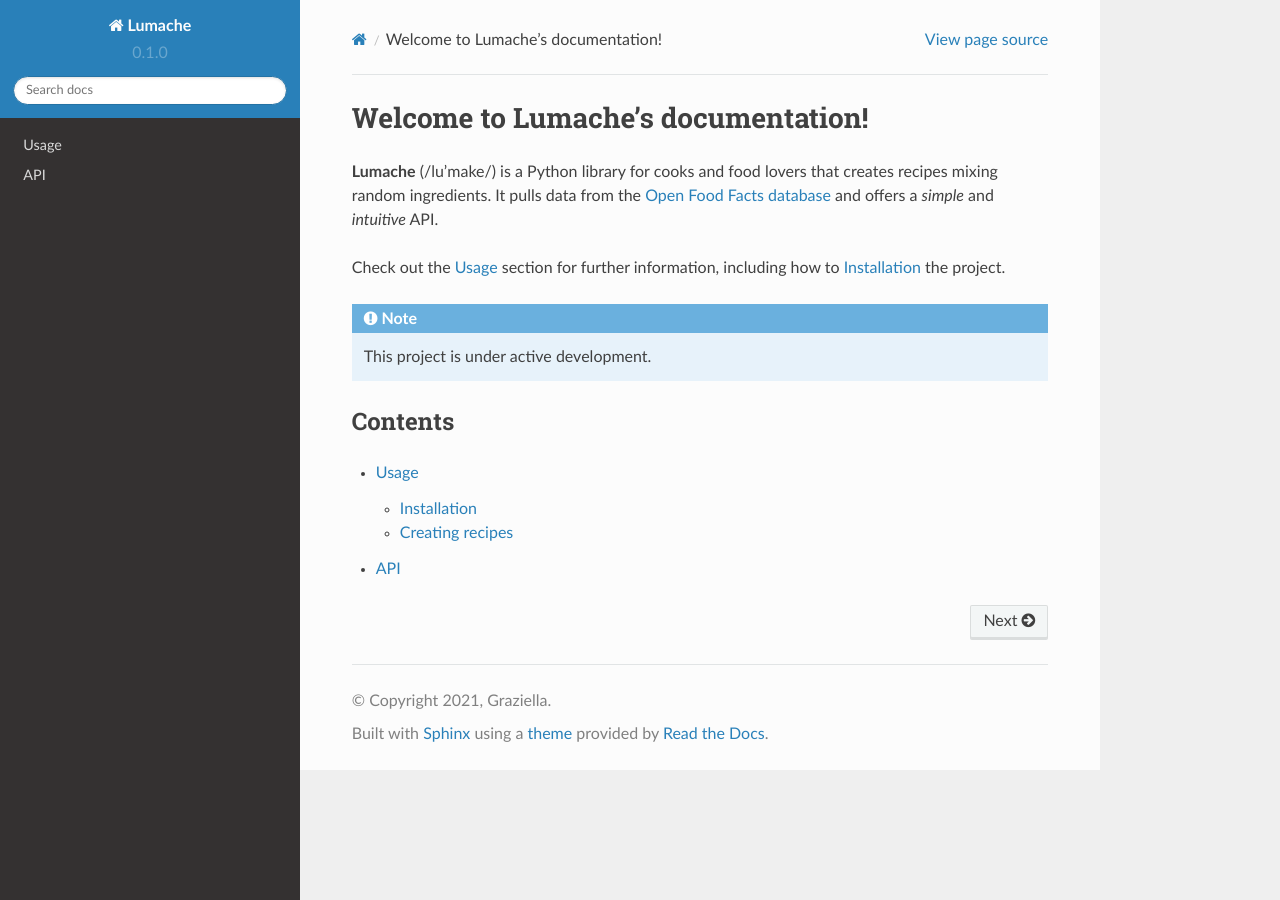
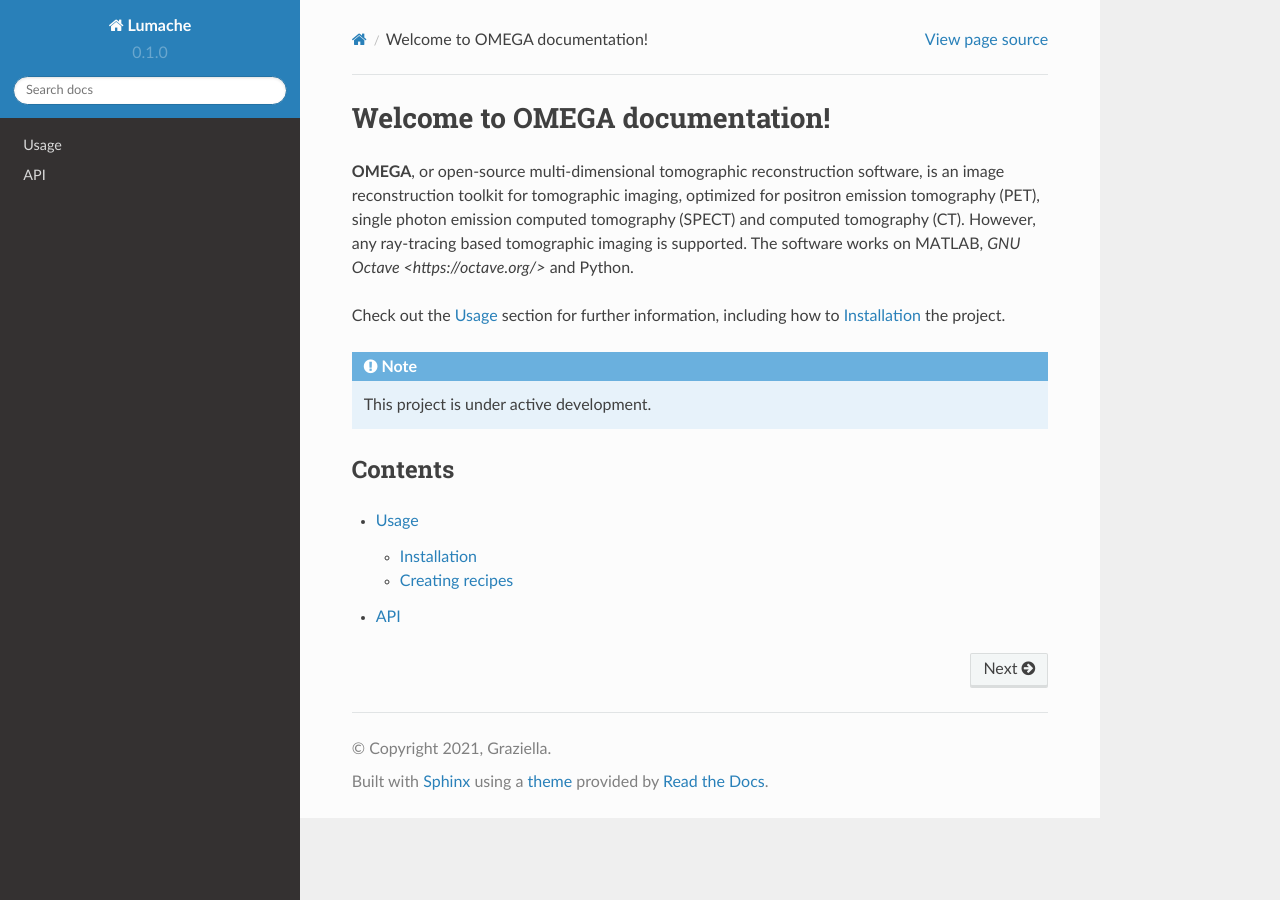
Before and after one commit to villekf/OMEGA-doc, a Sphinx documentation site: the page built from docs/source/index.rst, in a window 1280 px wide. Built offline with Sphinx 7.4.7 and the Read the Docs theme 2.0.0, drawn with Linux system fonts in a browser that asks for light colours.

Commit message:
Update index.rst

```diff
--- a/docs/source/index.rst
+++ b/docs/source/index.rst
@@ -1,10 +1,8 @@
-Welcome to Lumache's documentation!
+Welcome to OMEGA documentation!
 ===================================
 
-**Lumache** (/lu'make/) is a Python library for cooks and food lovers
-that creates recipes mixing random ingredients.
-It pulls data from the `Open Food Facts database <https://world.openfoodfacts.org/>`_
-and offers a *simple* and *intuitive* API.
+**OMEGA**, or open-source multi-dimensional tomographic reconstruction software, is an image reconstruction toolkit for tomographic imaging, optimized for positron emission tomography (PET), single photon emission computed
+tomography (SPECT) and computed tomography (CT). However, any ray-tracing based tomographic imaging is supported. The software works on MATLAB, `GNU Octave <https://octave.org/>` and Python.
 
 Check out the :doc:`usage` section for further information, including
 how to :ref:`installation` the project.
```
